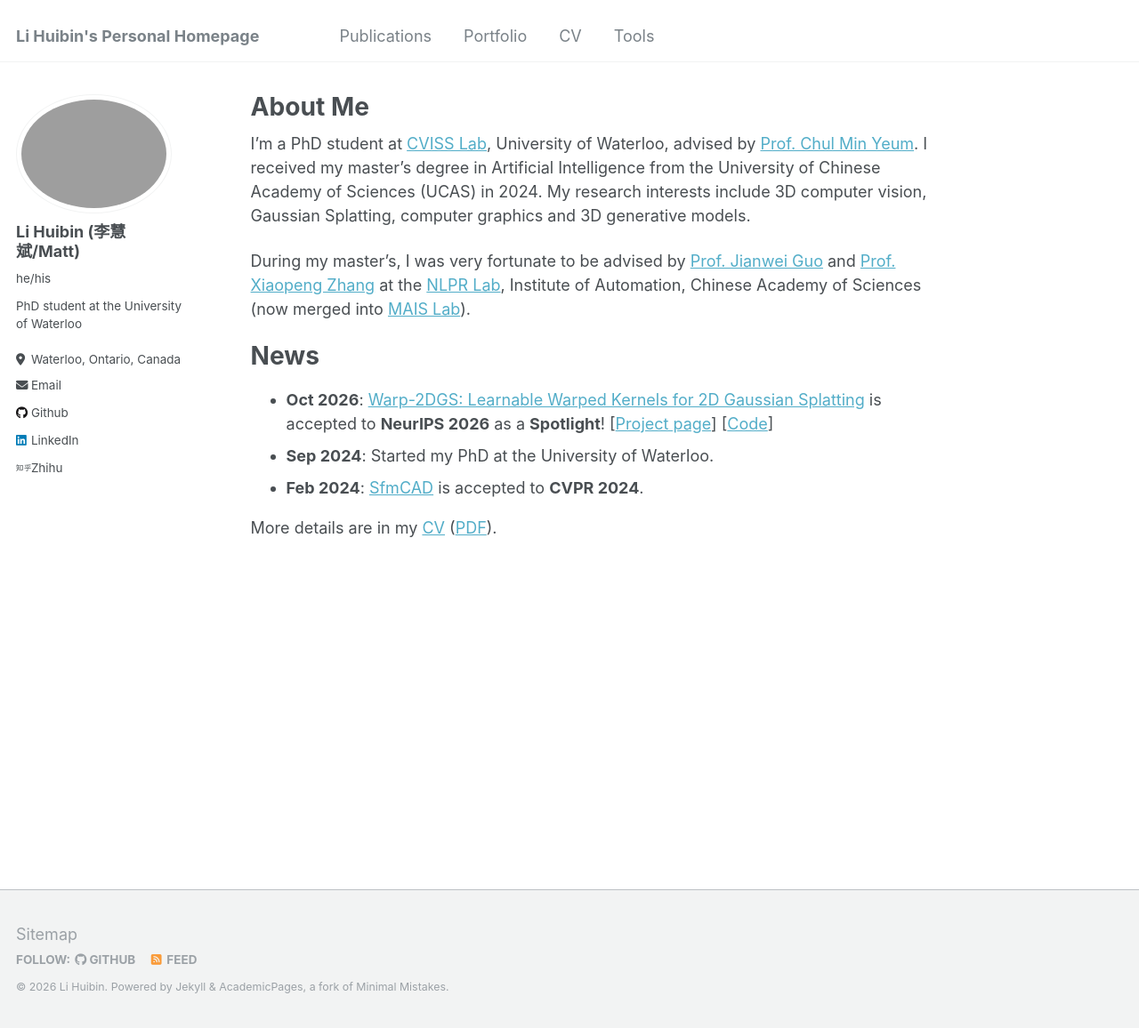
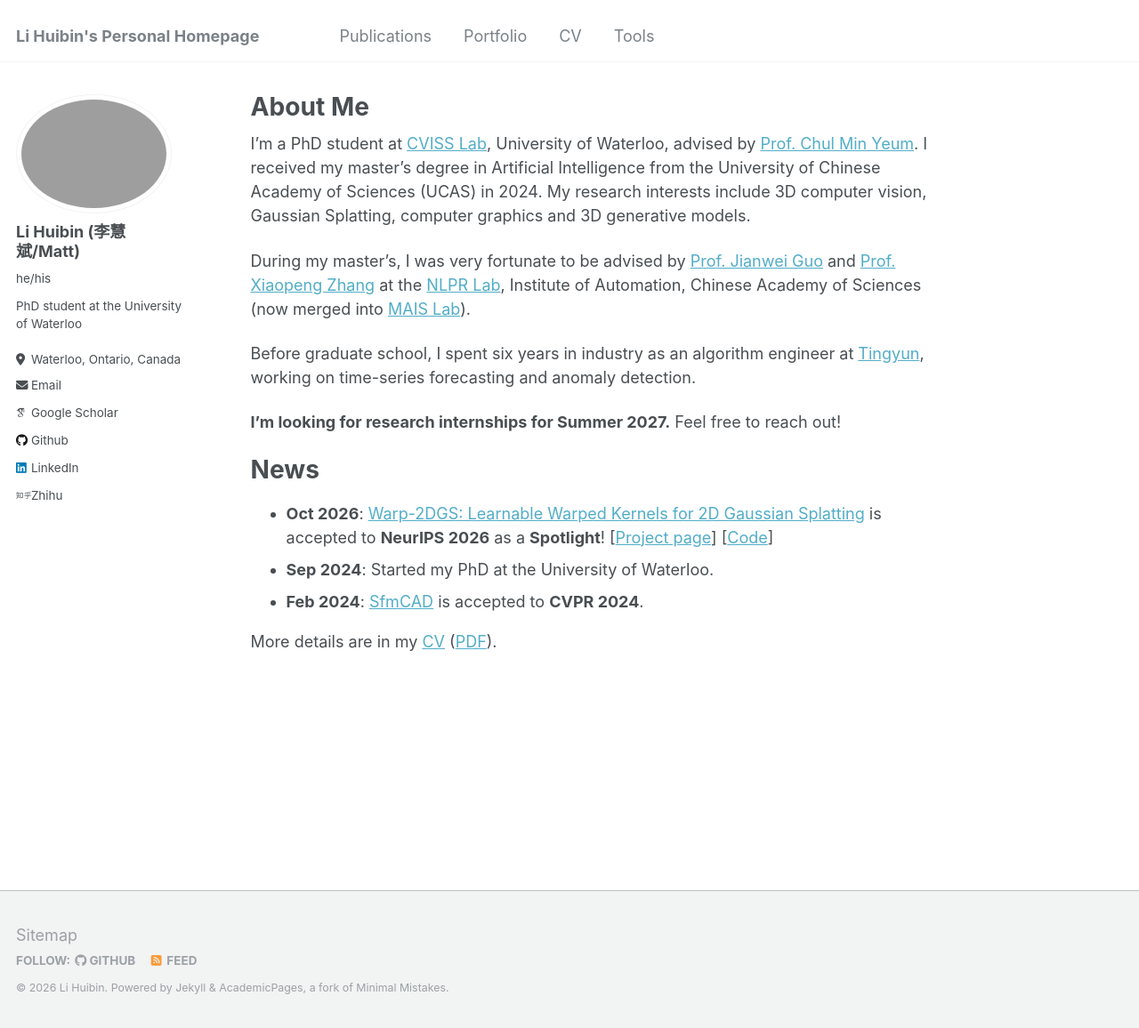
Before and after one commit to Matt-V50/matt-v50.github.io, a Jekyll site: the page built from _pages/about.md, in a window 1280 px wide and 1156 px high. Shown: the whole window at 89% size. Built offline with Jekyll 4.4.1, drawn with Linux system fonts in a browser that asks for light colours; some web fonts are replaced.

Commit message:
Add industry background, internship note and Google Scholar link

```diff
--- a/_config.yml
+++ b/_config.yml
@@ -32,7 +32,7 @@ author:
 
   # Academic websites
   arxiv            : # URL - Update with the correct link to your profile
-  googlescholar    : # "https://scholar.google.com/citations?user=PS_CX0AAAAAJ"
+  googlescholar    : "https://scholar.google.com/citations?user=wro_4VgAAAAJ"
   impactstory      : # URL
   orcid            : # "http://orcid.org/yourorcidurl"
   semantic         : # URL
--- a/_pages/about.md
+++ b/_pages/about.md
@@ -14,6 +14,10 @@ My research interests include 3D computer vision, Gaussian Splatting, computer g
 
 During my master's, I was very fortunate to be advised by [Prof. Jianwei Guo](https://jianweiguo.net/) and [Prof. Xiaopeng Zhang](https://people.ucas.ac.cn/~zhangxiaopeng?language=en) at the [NLPR Lab](https://nlpr-web.ia.ac.cn/en/), Institute of Automation, Chinese Academy of Sciences (now merged into [MAIS Lab](https://mais.ia.ac.cn/)).
 
+Before graduate school, I spent six years in industry as an algorithm engineer at [Tingyun](https://www.tingyun.com/), working on time-series forecasting and anomaly detection.
+
+**I'm looking for research internships for Summer 2027.** Feel free to reach out!
+
 News
 ======
 * **Oct 2026**: [Warp-2DGS: Learnable Warped Kernels for 2D Gaussian Splatting](/publication/2026-10-22-warp-2dgs) is accepted to **NeurIPS 2026** as a **Spotlight**! [[Project page](https://matt-v50.github.io/Warp-2DGS/)] [[Code](https://github.com/Matt-V50/Warp-2DGS)]
```
